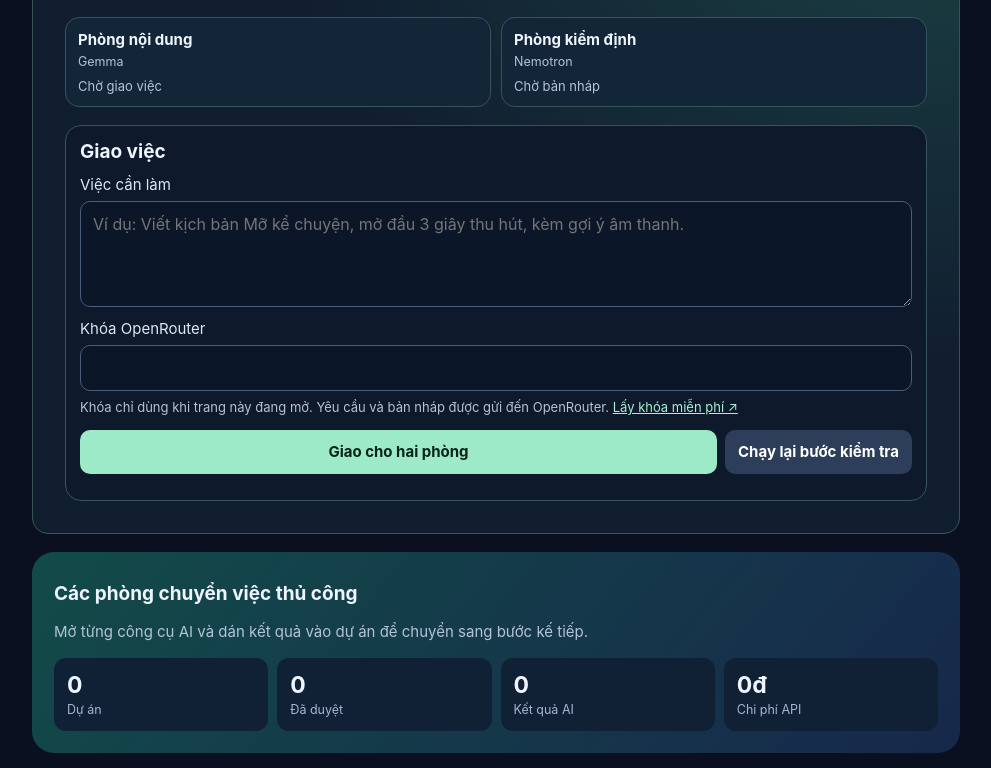
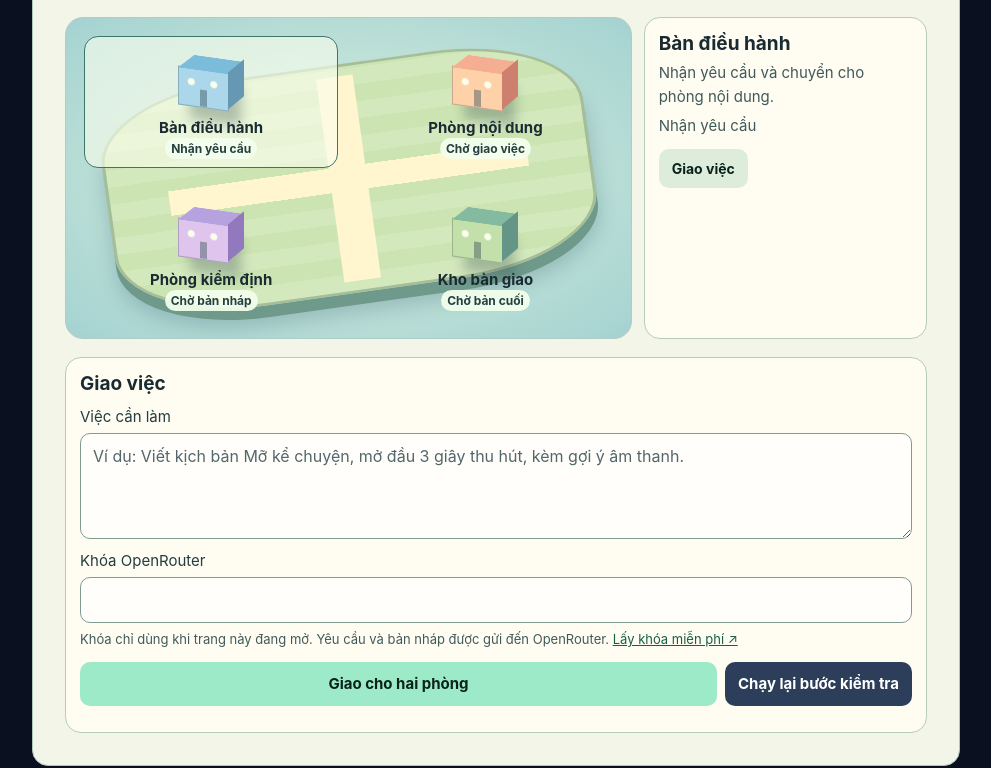
Before and after one commit to baolng1507-droid/multi-ai-house-zero, a plain HTML site: page index.html in a window 1280 px wide. Shown: the part 175-943 px from the top of the page, without its empty margins (144-1135 px from the left). Drawn offline with Linux system fonts and the light colour scheme.

Commit message:
Show AI workflow in an interactive company map

```diff
--- a/auto.js
+++ b/auto.js
@@ -16,11 +16,24 @@ const draftPanel = document.querySelector("#draft-panel");
 const draftOutput = document.querySelector("#draft");
 const writerRoom = document.querySelector("#room-writer");
 const reviewerRoom = document.querySelector("#room-reviewer");
+const intakeRoom = document.querySelector("#room-intake");
+const deliveryRoom = document.querySelector("#room-delivery");
+const detailTitle = document.querySelector("#room-detail-title");
+const detailDescription = document.querySelector("#room-detail-description");
+const detailState = document.querySelector("#room-detail-state");
+const detailLink = document.querySelector("#room-detail-link");
+const rooms = new Map([
+  [intakeRoom, ["Bàn điều hành", "Nhận yêu cầu và chuyển cho phòng nội dung."]],
+  [writerRoom, ["Phòng nội dung", "Gemma viết bản nháp từ yêu cầu của mày."]],
+  [reviewerRoom, ["Phòng kiểm định", "Nemotron nhận yêu cầu và bản nháp, sửa lỗi rồi trả bản hoàn chỉnh."]],
+  [deliveryRoom, ["Kho bàn giao", "Mở lại bản nháp và bản cuối được lưu trên trình duyệt."]],
+]);
 const savedBrief = document.querySelector("#saved-brief");
 
 let job = readJob();
 let busy = false;
 let saved = true;
+let selectedRoom = intakeRoom;
 
 function readJob() {
   try {
@@ -60,12 +73,25 @@ function render() {
   startButton.disabled = busy;
   briefInput.readOnly = busy;
   keyInput.readOnly = busy;
+  renderRoomDetail();
+}
+
+function renderRoomDetail() {
+  if (!detailTitle || !selectedRoom) return;
+  const [title, description] = rooms.get(selectedRoom);
+  detailTitle.textContent = title;
+  detailDescription.textContent = description;
+  detailState.textContent = selectedRoom.querySelector(".room-state").textContent;
+  const hasOutput = Boolean(job?.draft) && selectedRoom !== intakeRoom;
+  detailLink.href = hasOutput ? "#results" : "#run";
+  detailLink.textContent = hasOutput ? "Mở kết quả đã lưu" : "Giao việc";
 }
 
 function setRoom(room, state, message) {
   if (!room) return;
   room.dataset.state = state;
   room.querySelector(".room-state").textContent = message;
+  renderRoomDetail();
 }
 
 function showStatus(message) {
@@ -134,6 +160,8 @@ async function run(resumeReview) {
   if (resumeReview && !job?.draft) return;
 
   busy = true;
+  setRoom(intakeRoom, "done", "Đã nhận việc");
+  setRoom(deliveryRoom, "idle", "Chờ bản cuối");
   let phase = "soạn";
   let current = resumeReview ? job : { brief, draft: "", final: "" };
   render();
@@ -161,6 +189,7 @@ async function run(resumeReview) {
     ], reviewerFallback);
     updateJob({ ...current, final });
     setRoom(reviewerRoom, "done", "Đã bàn giao");
+    setRoom(deliveryRoom, "done", "Có bản cuối");
     showStatus(saved ? "Hoàn tất. Đã lưu bản cuối trên trình duyệt này." : "Đã có bản cuối.");
   } catch (error) {
     setRoom(phase === "soạn" ? writerRoom : reviewerRoom, "error", "Cần thử lại");
@@ -178,7 +207,19 @@ form.addEventListener("submit", (event) => {
   void run(false);
 });
 retryButton.addEventListener("click", () => void run(true));
+if (detailTitle) {
+  for (const room of rooms.keys()) {
+    room.addEventListener("click", () => {
+      selectedRoom.setAttribute("aria-pressed", "false");
+      selectedRoom = room;
+      room.setAttribute("aria-pressed", "true");
+      renderRoomDetail();
+    });
+  }
+}
 if (job) {
+  setRoom(intakeRoom, "done", "Đã nhận việc");
+  if (job.final) setRoom(deliveryRoom, "done", "Có bản cuối");
   briefInput.value = job.brief;
   setRoom(writerRoom, "done", "Đã chuyển bản nháp");
   if (job.final) setRoom(reviewerRoom, "done", "Đã bàn giao");
--- /dev/null
+++ b/campus.css
@@ -0,0 +1,144 @@
+#auto-hub {
+  color: #192a32;
+  border-color: #adc8bb;
+  background: #f3f5e9;
+}
+#auto-hub .hub-intro { color: #405a5c; }
+.campus { display: grid; gap: 12px; margin: 18px 0; }
+.campus-map {
+  position: relative;
+  display: grid;
+  grid-template-columns: repeat(2,minmax(0,1fr));
+  gap: clamp(9px,2vw,20px);
+  padding: 14px;
+  border: 1px solid #adcec5;
+  border-radius: 18px;
+  background: radial-gradient(ellipse at 50% 50%,#dcf2df,#a4d2d1);
+  isolation: isolate;
+  overflow: hidden;
+}
+.campus-map::before {
+  content: "";
+  position: absolute;
+  z-index: -1;
+  inset: 8% 7%;
+  border: 3px solid #a5be98;
+  border-radius: 30%;
+  background: repeating-linear-gradient(0deg,#d4e8bd 0 20px,#cce4b1 20px 40px);
+  box-shadow: 0 14px #6f998a, 0 23px 22px #315a6b45;
+  transform: rotate(-8deg) scaleY(.85);
+}
+.campus-map::after {
+  content: "";
+  z-index: -1;
+  position: absolute;
+  inset: 18% 18%;
+  background:
+    linear-gradient(90deg,transparent 45%,#fff5ce 45% 55%,transparent 55%),
+    linear-gradient(0deg,transparent 44%,#fff5ce 44% 56%,transparent 56%);
+  transform: rotate(-8deg);
+}
+#auto-hub .campus-stop {
+  --roof: #7abcda;
+  --front: #acd7ea;
+  --side: #6698b4;
+  position: relative;
+  display: grid;
+  justify-items: center;
+  align-content: end;
+  gap: 2px;
+  min-width: 0;
+  min-height: 117px;
+  padding: 8px 4px;
+  color: #192a32;
+  background: transparent;
+  border: 1px solid transparent;
+  border-radius: 14px;
+}
+#auto-hub .campus-stop[aria-pressed="true"] {
+  border-color: #3f7569;
+  background: #faffed9c;
+}
+#auto-hub .campus-stop:focus-visible { outline: 3px solid #174a44; outline-offset: 0; }
+#auto-hub .campus-stop[data-state="working"] { background: #fcffd9c9; }
+#auto-hub .campus-stop[data-state="error"] { background: #ffe6dfd9; }
+.campus-stop strong { font-size: clamp(12px,3vw,15px); line-height: 1.15; }
+.campus-stop .room-state {
+  font-size: 12px;
+  line-height: 1.25;
+  color: #263f43;
+  background: #f3ffedeb;
+  border-radius: 999px;
+  padding: 3px 6px;
+}
+.campus-stop[data-state="working"] .room-state { background: #fff2ad; color: #583900; }
+.campus-stop[data-state="done"] .room-state { background: #bee9ce; color: #144b39; }
+.campus-stop[data-state="error"] .room-state { background: #ffccc2; color: #702c20; }
+#auto-hub #room-writer { --roof: #f5ae92; --front: #ffd1a9; --side: #cc806d; }
+#auto-hub #room-reviewer { --roof: #b5a2df; --front: #dfc5ed; --side: #9278bc; }
+#auto-hub #room-delivery { --roof: #84baa0; --front: #c3dfaa; --side: #659587; }
+.campus-building {
+  position: relative;
+  display: block;
+  width: 51px;
+  height: 39px;
+  margin: 14px 15px 9px 0;
+  border: 1px solid #192a323d;
+  transform: skewY(8deg);
+  background:
+    radial-gradient(circle at 25% 36%,#faffeb 0 3px,transparent 4px),
+    radial-gradient(circle at 71% 36%,#faffeb 0 3px,transparent 4px),
+    linear-gradient(90deg,transparent 43%,#3a535c74 43% 58%,transparent 58%) bottom/100% 45% no-repeat,
+    var(--front);
+  box-shadow: 12px 13px 12px #38525152;
+}
+.campus-building::before, .campus-building::after {
+  content: "";
+  position: absolute;
+}
+.campus-building::before {
+  inset: -14px -16px auto -1px;
+  height: 15px;
+  background: var(--roof);
+  clip-path: polygon(0 100%,76% 100%,100% 0,25% 0);
+}
+.campus-building::after {
+  height: 100%;
+  width: 16px;
+  left: 100%;
+  top: -1px;
+  background: var(--side);
+  transform: skewY(-44deg);
+  transform-origin: top left;
+}
+.campus-stop[data-state="working"] .campus-building {
+  animation: campus-working 1.6s ease-in-out infinite;
+}
+@keyframes campus-working {
+  50% { transform: translateY(-4px) skewY(8deg); }
+}
+.campus-detail {
+  min-width: 0;
+  border: 1px solid #b7ccb9;
+  border-radius: 16px;
+  padding: 14px;
+  background: #fffcf1;
+}
+.campus-detail h2 { margin: 0 0 6px; }
+.campus-detail p { margin: 6px 0; color: #405a5c; overflow-wrap: anywhere; }
+#auto-hub .campus-detail .linkbtn { margin-top: 6px; font-size: 14px; background: #deecdc; }
+#auto-hub form, #auto-hub #results { background: #fffcf1; border-color: #b7ccb9; }
+#auto-hub form label { color: #223d43; }
+#auto-hub form input, #auto-hub form textarea { color: #182e35; background: #fffefa; border-color: #819c93; }
+#auto-hub form input::placeholder, #auto-hub form textarea::placeholder { color: #53676b; }
+#auto-hub #key-help, #auto-hub #status, #auto-hub #saved-brief { color: #405a5c; }
+#auto-hub #key-help a, #auto-hub summary { color: #176048; }
+#auto-hub .result { color: #192a32; background: #e8efe3; }
+@media (min-width:680px) {
+  .campus { grid-template-columns: 2fr 1fr; align-items: stretch; }
+  .campus-map { padding: 18px; }
+  #auto-hub .campus-stop { min-height: 132px; }
+}
+@media (prefers-reduced-motion: reduce) {
+  .campus-stop[data-state="working"] .campus-building { animation: none; }
+}
--- a/index.html
+++ b/index.html
@@ -4,15 +4,6 @@
 #auto-hub h1 { margin: 0 0 8px; font-size: clamp(28px, 6vw, 44px); line-height: 1.14; letter-spacing: -.045em; }
 #auto-hub .hub-intro { margin: 0 0 20px; }
 .hub-nav { font-size: 13px; color: #a6f1d1; }
-.hub-rooms { display: grid; grid-template-columns: repeat(2, minmax(0,1fr)); list-style: none; padding: 0; margin: 0 0 18px; gap: 10px; }
-.hub-rooms li { border: 1px solid #355361; border-radius: 14px; padding: 12px; background: #132638; }
-.hub-rooms h2 { margin: 0 0 2px; font-size: 15px; }
-.hub-rooms small { color: #b4c3d7; }
-.hub-rooms .room-state { display: block; margin-top: 8px; font-size: 13px; color: #b4c3d7; }
-.hub-rooms li[data-state="working"], .hub-rooms li[data-state="done"] { border-color: #77c5a8; }
-.hub-rooms li[data-state="working"] .room-state, .hub-rooms li[data-state="done"] .room-state { color: #a6f1d1; }
-.hub-rooms li[data-state="error"] { border-color: #ef9c95; }
-.hub-rooms li[data-state="error"] .room-state { color: #ffc2bc; }
 #auto-hub form, #auto-hub #results { border: 1px solid #355361; border-radius: 16px; background: #0e192b; padding: 14px; }
 #auto-hub form h2 { margin: 0 0 8px; }
 #auto-hub input, #auto-hub textarea { font-size: 16px; }
@@ -26,17 +17,35 @@
 #auto-hub #results { margin-top: 12px; }
 #auto-hub #saved-brief { overflow-wrap: anywhere; white-space: pre-wrap; }
 #auto-hub .result { font: inherit; max-height: none; }
-</style><script type="module" src="./auto.js"></script></head><body><main><header>
+</style><link rel="stylesheet" href="./campus.css"><script type="module" src="./auto.js"></script></head><body><main><header>
   <div class="brand">Multi-AI House V2</div>
   <a class="hub-nav" href="#manual-rooms">Phòng thủ công ↓</a>
 </header>
 <section id="auto-hub" class="panel" aria-labelledby="auto-title">
   <h1 id="auto-title">Điều hành công ty AI</h1>
   <p class="hub-intro">Giao một việc. Phòng nội dung soạn bản nháp, phòng kiểm định sửa và bàn giao bản cuối.</p>
-  <ul class="hub-rooms" aria-label="Tiến độ phòng tự động">
-    <li id="room-writer"><h2>Phòng nội dung</h2><small>Gemma</small><span class="room-state">Chờ giao việc</span></li>
-    <li id="room-reviewer"><h2>Phòng kiểm định</h2><small>Nemotron</small><span class="room-state">Chờ bản nháp</span></li>
-  </ul>
+  <div class="campus">
+    <div class="campus-map" role="group" aria-label="Bản đồ công ty AI">
+      <button id="room-intake" class="campus-stop" type="button" aria-pressed="true" aria-controls="room-detail">
+        <span class="campus-building" aria-hidden="true"></span><strong>Bàn điều hành</strong><span class="room-state">Nhận yêu cầu</span>
+      </button>
+      <button id="room-writer" class="campus-stop" type="button" aria-pressed="false" aria-controls="room-detail">
+        <span class="campus-building" aria-hidden="true"></span><strong>Phòng nội dung</strong><span class="room-state">Chờ giao việc</span>
+      </button>
+      <button id="room-reviewer" class="campus-stop" type="button" aria-pressed="false" aria-controls="room-detail">
+        <span class="campus-building" aria-hidden="true"></span><strong>Phòng kiểm định</strong><span class="room-state">Chờ bản nháp</span>
+      </button>
+      <button id="room-delivery" class="campus-stop" type="button" aria-pressed="false" aria-controls="room-detail">
+        <span class="campus-building" aria-hidden="true"></span><strong>Kho bàn giao</strong><span class="room-state">Chờ bản cuối</span>
+      </button>
+    </div>
+    <section id="room-detail" class="campus-detail" aria-labelledby="room-detail-title">
+      <h2 id="room-detail-title">Bàn điều hành</h2>
+      <p id="room-detail-description">Nhận yêu cầu và chuyển cho phòng nội dung.</p>
+      <p id="room-detail-state">Nhận yêu cầu</p>
+      <a id="room-detail-link" class="linkbtn" href="#run">Giao việc</a>
+    </section>
+  </div>
   <form id="run">
     <h2>Giao việc</h2>
     <label for="brief">Việc cần làm</label>
--- a/sw.js
+++ b/sw.js
@@ -1 +1 @@
-const CACHE="multi-ai-house-zero-v2-reviewer-recovery";const ASSETS=["./","./index.html","./auto.js","./manifest.webmanifest"];self.addEventListener("install",e=>e.waitUntil(caches.open(CACHE).then(c=>c.addAll(ASSETS)).then(()=>self.skipWaiting())));self.addEventListener("activate",e=>e.waitUntil(caches.keys().then(keys=>Promise.all(keys.filter(k=>k!==CACHE).map(k=>caches.delete(k)))).then(()=>self.clients.claim())));self.addEventListener("fetch",e=>{if(e.request.method!=="GET"||new URL(e.request.url).origin!==self.location.origin)return;e.respondWith(fetch(e.request).then(r=>{if(r.ok){const c=r.clone();caches.open(CACHE).then(cache=>cache.put(e.request,c))}return r}).catch(()=>caches.match(e.request)))})
+const CACHE="multi-ai-house-zero-v2-campus-map";const ASSETS=["./","./index.html","./auto.js","./campus.css","./manifest.webmanifest"];self.addEventListener("install",e=>e.waitUntil(caches.open(CACHE).then(c=>c.addAll(ASSETS)).then(()=>self.skipWaiting())));self.addEventListener("activate",e=>e.waitUntil(caches.keys().then(keys=>Promise.all(keys.filter(k=>k!==CACHE).map(k=>caches.delete(k)))).then(()=>self.clients.claim())));self.addEventListener("fetch",e=>{if(e.request.method!=="GET"||new URL(e.request.url).origin!==self.location.origin)return;e.respondWith(fetch(e.request).then(r=>{if(r.ok){const c=r.clone();caches.open(CACHE).then(cache=>cache.put(e.request,c))}return r}).catch(()=>caches.match(e.request)))})
```
Also changed, not shown: 1 other file.
